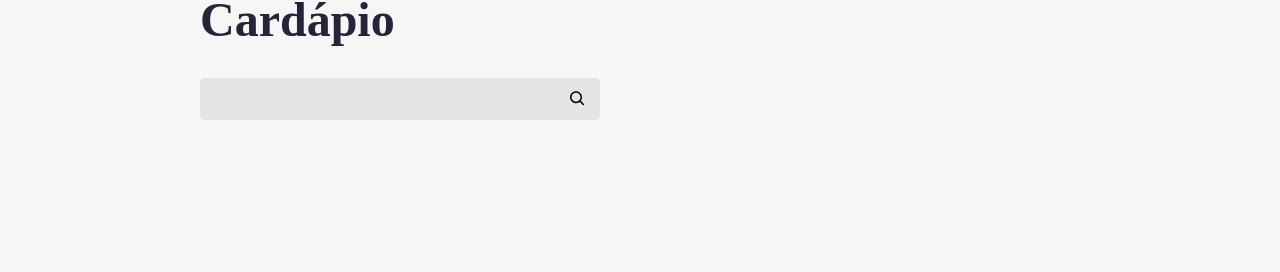
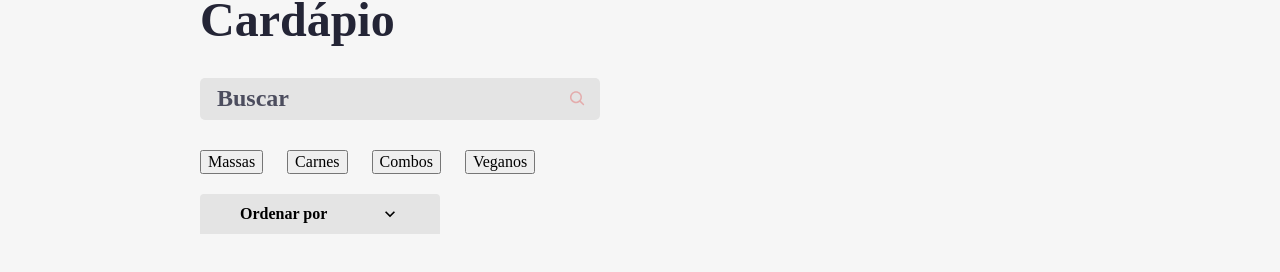
Before and after one commit to SuellenLG/react-arquivos-estaticos, a React (Create React App) app: page / in a window 1280 px wide. Shown: the part 514-786 px from the top of the page. Built offline with nearby package versions, Linux system fonts and the light colour scheme; a web font is replaced by a local one.

Commit message:
typeof, object manipulation,classnames library

```diff
--- a/package.json
+++ b/package.json
@@ -10,6 +10,7 @@
     "@types/node": "^16.18.30",
     "@types/react": "^18.2.6",
     "@types/react-dom": "^18.2.4",
+    "classnames": "^2.3.2",
     "normalize.css": "^8.0.1",
     "react": "^18.2.0",
     "react-dom": "^18.2.0",
--- a/public/index.html
+++ b/public/index.html
@@ -3,12 +3,10 @@
 
   <head>
     <meta charset="utf-8" />
-  <link rel="icon" href="%PUBLIC_URL%/favicon.ico" />
+    <link rel="icon" href="%PUBLIC_URL%/favicon.svg" />
     <meta name="viewport" content="width=device-width, initial-scale=1" />
     <meta name="theme-color" content="#000000" />
     <meta name="description" content="Web site created using create-react-app" />
-  <link rel="apple-touch-icon" href="%PUBLIC_URL%/logo192.png" />
-  <link rel="manifest" href="%PUBLIC_URL%/manifest.json" />
     <title>Aluroni</title>
   </head>
 
@@ -17,4 +15,5 @@
     <div id="root"></div>
   </body>
 
+
 </html>
--- a/src/pages/Cardapio/Buscador/index.tsx
+++ b/src/pages/Cardapio/Buscador/index.tsx
@@ -13,10 +13,11 @@
             <input
                 value={busca}
                 onChange={evento => setBusca(evento.target.value)}
+                placeholder="Buscar"
             />
             <CgSearch
                 size={20}
-                color="#34C4D5E"
+                color="#e34C4D5E"
             />
         </div>
     );
--- a/src/pages/Cardapio/Cardapio.module.scss
+++ b/src/pages/Cardapio/Cardapio.module.scss
@@ -55,4 +55,13 @@
     font-size: 3rem;
     margin-bottom: 30px;
   }
+
+  &__filtros {
+    align-items: center;
+    display: flex;
+    flex-wrap: wrap;
+    justify-content: space-between;
+    margin-bottom: 30px;
+    width: 100%;
+  }
 }
--- /dev/null
+++ b/src/pages/Cardapio/Filtros/Filtros.module.scss
@@ -0,0 +1,27 @@
+@import "styles/variaveis";
+
+.filtros {
+  display: flex;
+  gap: 24px;
+  flex-wrap: wrap;
+  margin: 20px 0;
+  &__filtro {
+    align-items: center;
+    background-color: $grey;
+    border: none;
+    border-radius: 4px;
+    display: flex;
+    font-size: 1.25rem;
+    font-weight: bold;
+    height: 40px;
+    justify-content: center;
+    width: 150px;
+    &--ativo {
+      background-color: $blue;
+      color: white;
+    }
+    &:hover {
+      cursor: pointer;
+    }
+  }
+}
--- /dev/null
+++ b/src/pages/Cardapio/Filtros/filtros.json
@@ -0,0 +1,18 @@
+[
+    {
+        "label": "Massas",
+        "id": 1
+    },
+    {
+        "label": "Carnes",
+        "id": 2
+    },
+    {
+        "label": "Combos",
+        "id": 3
+    },
+    {
+        "label": "Veganos",
+        "id": 4
+    }
+]
--- /dev/null
+++ b/src/pages/Cardapio/Filtros/index.tsx
@@ -0,0 +1,56 @@
+import React from "react";
+import filtros from "./filtros.json";
+import styles from "./Filtros.module.scss"
+import classNames from "classnames";
+
+type IOpcao = typeof filtros[0]
+
+interface Props {
+    filtro: number | null;
+    setFiltro: React.Dispatch<React.SetStateAction<number | null>>;
+}
+
+export default function Filtron({ filtro, setFiltro }: Props) {
+    function selecionarFiltro(opcao: IOpcao) {
+       if (filtro === opcao.id) return setFiltro(null);
+        return setFiltro(opcao.id);
+    }
+
+    return (
+        <div className={styles.filtros}>
+            {filtros.map((opcao) => (
+                <button
+                    className={classNames({
+                        [styles.filtros__filtros]:true,
+                        [styles['filtros__filtros--ativo']]: filtro === opcao.id
+                    })}
+
+                    key={opcao.id}
+                    onClick={() => selecionarFiltro(opcao)}
+                >
+                    {opcao.label}
+                </button>
+            ))
+            }
+        </div >
+    )
+}
+
+/*
+1-
+    type opcao =typeof filtros[0]
+
+    é igual ao interface opção:
+
+    interface Opcao {
+                label: string;
+                id:number;
+    }
+
+    IOpcao=interface Opacao
+2- instalar : npm install classname
+    className={`
+        ${styles.filtros__filtro}
+        ${filtro === opcao.id ? styles ["filtros__filtro--ativo"] : ""}  obs:usa colchetes pra entender como string
+    `}
+*/
--- /dev/null
+++ b/src/pages/Cardapio/Ordenador/Ordenador.module.scss
@@ -0,0 +1,49 @@
+@import "styles/variaveis";
+
+.ordenador {
+  align-items: center;
+  background-color: $grey;
+  border: none;
+  border-top-left-radius: 4px;
+  border-top-right-radius: 4px;
+  display: flex;
+  font-size: 1rem;
+  font-weight: bold;
+  height: 40px;
+  justify-content: space-between;
+  min-width: 240px;
+  padding: 0 40px;
+  position: relative;
+  &--ativo {
+    background-color: $blue;
+    color: white;
+  }
+  &__options {
+    display: none;
+    position: absolute;
+    left: 0;
+    flex-direction: column;
+    top: 100%;
+    width: 100%;
+    &--ativo {
+      display: flex;
+    }
+  }
+  &__option {
+    align-items: center;
+    background-color: $grey;
+    border-top: 2px solid $light-grey;
+    box-sizing: border-box;
+    color: $black;
+    display: flex;
+    height: 40px;
+    justify-content: center;
+    width: inherit;
+    &:hover,
+    &--ativo {
+      background-color: $blue;
+      cursor: pointer;
+      color: white;
+    }
+  }
+}
--- /dev/null
+++ b/src/pages/Cardapio/Ordenador/index.tsx
@@ -0,0 +1,51 @@
+import React, { useState } from "react";
+import styles from "./Ordenador.module.scss";
+import opcoes from "./opcoes.json";
+import classNames from "classnames";
+import { MdKeyboardArrowUp } from 'react-icons/md';
+import { MdKeyboardArrowDown } from 'react-icons/md';
+
+interface Props {
+    ordenador: string,
+    setOrdenador: React.Dispatch<React.SetStateAction<string>>
+}
+export default function Ordenador({
+    ordenador,
+    setOrdenador
+}: Props) {
+    const [aberto, setAberto] = useState(false);
+    const nomeOrdenador =ordenador && opcoes.find(opcao => opcao.value === ordenador)?.nome;
+    return (
+        <button
+            className={classNames({
+                [styles.ordenador]:true,
+                [styles["ordenador--ativo"]]:ordenador !=="",
+            })}
+            onClick={() => setAberto(!aberto)}
+            onBlur={() => setAberto(false)}
+        >
+            <span> {nomeOrdenador || "Ordenar por"}</span>
+            {aberto ? < MdKeyboardArrowUp size={20} /> : < MdKeyboardArrowDown size={20} />}
+            <div className={classNames({
+                [styles.ordenador__options]: true,
+                [styles["ordenador__options--ativo"]]: aberto,
+            })}>
+                {opcoes.map(opcao => (
+                    <div
+                    className={styles.ordenador__option}
+                    key={opcao.value}
+                    onClick={() => setOrdenador(opcao.value)}
+                    >
+                        {opcao.nome}
+                    </div>
+                ))}
+            </div>
+        </button>
+
+    )
+}
+
+/*
+onBlur={() => setAberto(false)} ---para quando clicar fora
+
+*/
--- /dev/null
+++ b/src/pages/Cardapio/Ordenador/opcoes.json
@@ -0,0 +1,18 @@
+[
+    {
+      "nome": "",
+      "value": ""
+    },
+    {
+      "nome": "Porção",
+      "value": "porcao"
+    },
+    {
+      "nome": "Qtd. pessoas",
+      "value": "qtd_pessoas"
+    },
+    {
+      "nome": "Preço",
+      "value": "preco"
+    }
+  ]
--- a/src/pages/Cardapio/index.tsx
+++ b/src/pages/Cardapio/index.tsx
@@ -1,10 +1,14 @@
 import { useState } from 'react';
 import Buscador from './Buscador';
+import Filtros from './Filtros';
 import styles from './Cardapio.module.scss';
 import { ReactComponent as Logo } from "assets/logo.svg"
+import Ordenador from './Ordenador';
 
 export default function Cardapio() {
     const [busca, setBusca] = useState("");
+    const [filtro, setFiltro] = useState<number | null>(null);
+    const [ordenador, setOrdenador] =useState("");
     return (
         <main>
             <nav className={styles.menu}>
@@ -21,6 +25,9 @@
                     busca={busca}
                     setBusca={setBusca}
                 />
+                <div className={styles.cardapio__filtros}></div>
+                <Filtros filtro={filtro} setFiltro={setFiltro}/>
+                <Ordenador ordenador={ordenador} setOrdenador={setOrdenador}/>
             </section>
         </main>
     )
```
Also changed, not shown: public/favicon.svg (added), 1 other file (tests, documents, lock files or other folders). Lines whose indentation alone changed are shown as unchanged.
